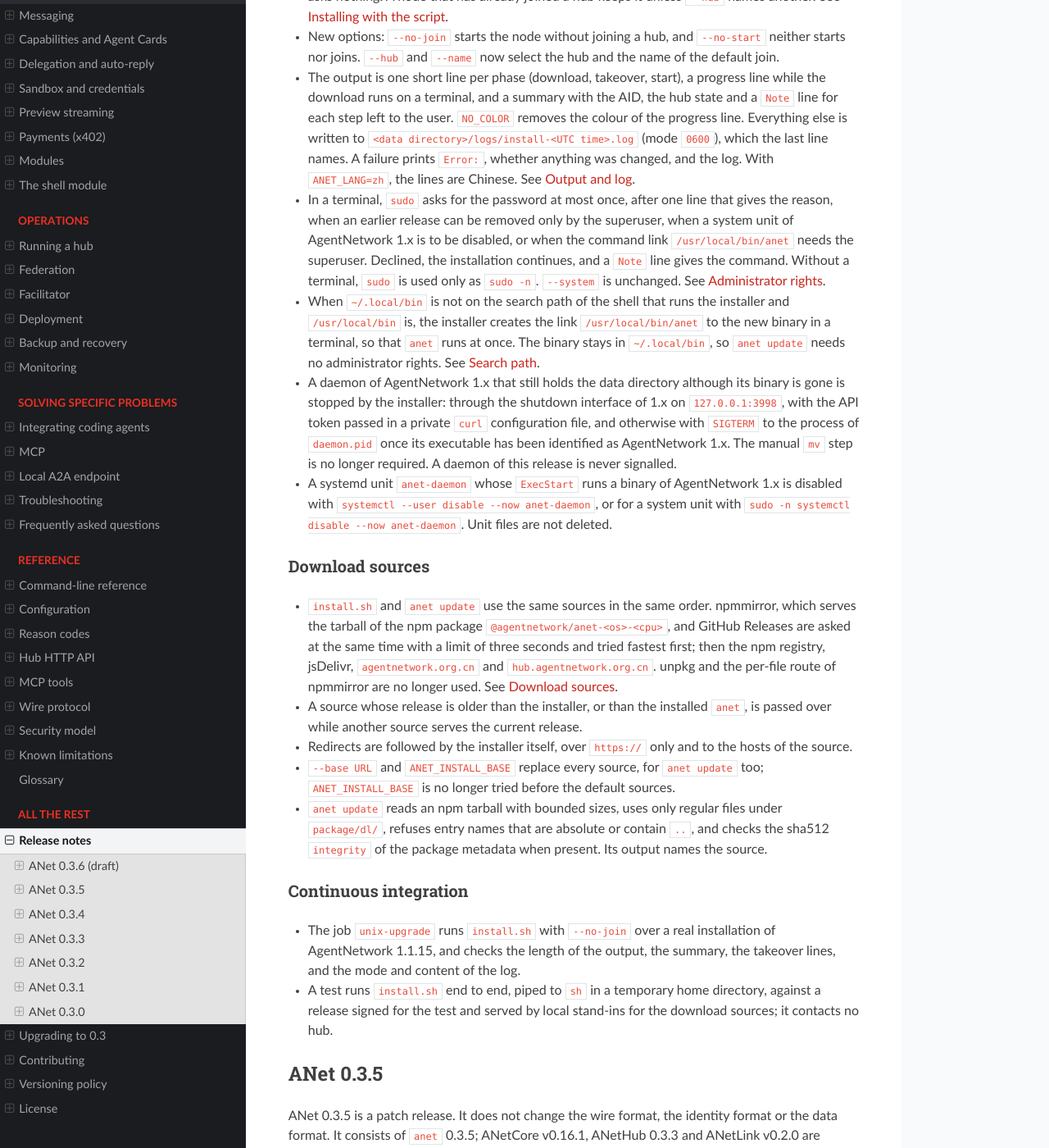
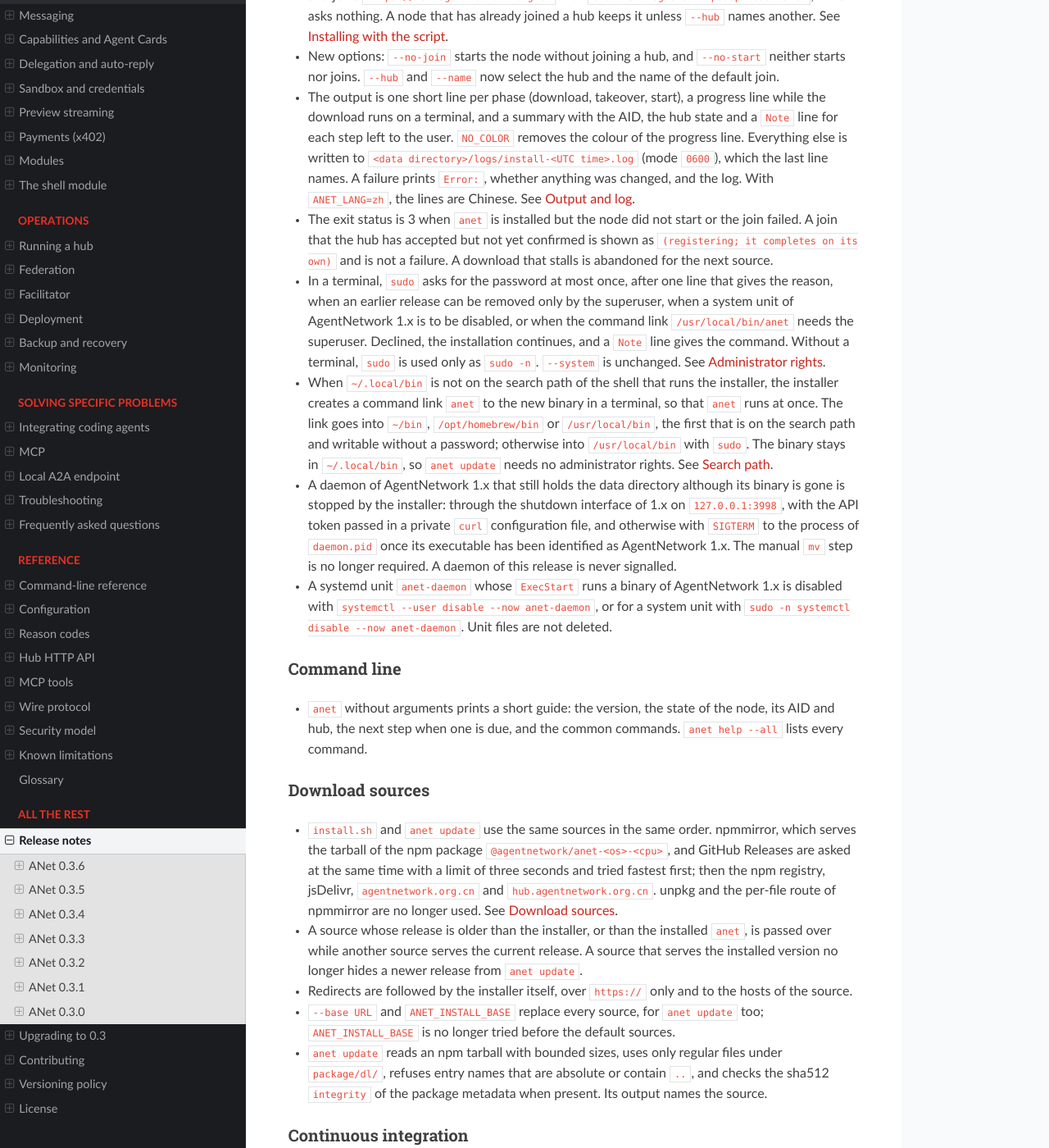
Before and after one commit to ANetResearch/ANet, a Sphinx documentation site: the page built from docs/news.rst, in a window 1280 px wide and 1400 px high, scrolled down 2072 px. Shown: the whole window at 82% size. Built offline with Sphinx 7.4.7 and the Read the Docs theme 3.1.0, drawn with Linux system fonts in a browser that asks for light colours; some of the changed text lies outside the part shown.

Commit message:
Release 0.3.6: concise installers, npmmirror and GitHub first
install.sh and anet update download from npmmirror or GitHub Releases,
whichever answers first, then the npm registry, jsDelivr and last the
project hosts; install.ps1 uses the same order for its pinned release.
Both installers print one line per phase, a progress bar on a terminal
and a short summary, and write the details to a private log. The one
line on Linux and macOS starts the node and joins the public hub, makes
`anet` available in the terminal that ran it, asks for the sudo password
at most once and only in a terminal, and stops a lingering AgentNetwork
1.x daemon. On Windows the plain line also starts the node and joins the
hub; -NoStart opts out. `anet` without arguments prints a short guide.
ANetCore v0.16.1, ANetHub 0.3.3 and ANetLink v0.2.0 are unchanged.

Co-Authored-By: Claude Opus 5.5 <noreply@anthropic.com>

```diff
--- a/docs/conf.py
+++ b/docs/conf.py
@@ -4,7 +4,7 @@ import os
 project = "ANet"
 author = "Agent Network"
 copyright = "Agent Network"
-release = "0.3.5"
+release = "0.3.6"
 version = "0.3"
 
 # English is the source language; translations are selected with SPHINX_LANGUAGE
--- a/docs/news.rst
+++ b/docs/news.rst
@@ -10,8 +10,8 @@ Release notes
 
 .. _news-0.3.6:
 
-ANet 0.3.6 (draft)
-------------------
+ANet 0.3.6
+----------
 
 ANet 0.3.6 is a patch release. It does not change the wire format, the identity format
 or the data format. It consists of ``anet`` 0.3.6; ANetCore v0.16.1, ANetHub 0.3.3 and
@@ -62,15 +62,21 @@ Linux and macOS installation
   ``0600``), which the last line names. A failure prints ``Error:``, whether anything was
   changed, and the log. With ``ANET_LANG=zh``, the lines are Chinese. See
   :ref:`intro-install-output`.
+* The exit status is 3 when ``anet`` is installed but the node did not start or the join
+  failed. A join that the hub has accepted but not yet confirmed is shown as
+  ``(registering; it completes on its own)`` and is not a failure. A download that stalls is
+  abandoned for the next source.
 * In a terminal, ``sudo`` asks for the password at most once, after one line that gives the
   reason, when an earlier release can be removed only by the superuser, when a system unit of
   AgentNetwork 1.x is to be disabled, or when the command link ``/usr/local/bin/anet`` needs
   the superuser. Declined, the installation continues, and a ``Note`` line gives the command.
   Without a terminal, ``sudo`` is used only as ``sudo -n``. ``--system`` is unchanged. See
   :ref:`intro-install-sudo`.
-* When ``~/.local/bin`` is not on the search path of the shell that runs the installer and
-  ``/usr/local/bin`` is, the installer creates the link ``/usr/local/bin/anet`` to the new
-  binary in a terminal, so that ``anet`` runs at once. The binary stays in ``~/.local/bin``,
+* When ``~/.local/bin`` is not on the search path of the shell that runs the installer, the
+  installer creates a command link ``anet`` to the new binary in a terminal, so that ``anet``
+  runs at once. The link goes into ``~/bin``, ``/opt/homebrew/bin`` or ``/usr/local/bin``,
+  the first that is on the search path and writable without a password; otherwise into
+  ``/usr/local/bin`` with ``sudo``. The binary stays in ``~/.local/bin``,
   so ``anet update`` needs no administrator rights. See :ref:`intro-install-path`.
 * A daemon of AgentNetwork 1.x that still holds the data directory although its binary is
   gone is stopped by the installer: through the shutdown interface of 1.x on
@@ -82,6 +88,13 @@ Linux and macOS installation
   disabled with ``systemctl --user disable --now anet-daemon``, or for a system unit with
   ``sudo -n systemctl disable --now anet-daemon``. Unit files are not deleted.
 
+Command line
+~~~~~~~~~~~~
+
+* ``anet`` without arguments prints a short guide: the version, the state of the node, its
+  AID and hub, the next step when one is due, and the common commands. ``anet help --all``
+  lists every command.
+
 Download sources
 ~~~~~~~~~~~~~~~~
 
@@ -91,7 +104,8 @@ Download sources
   npm registry, jsDelivr, ``agentnetwork.org.cn`` and ``hub.agentnetwork.org.cn``. unpkg and
   the per-file route of npmmirror are no longer used. See :ref:`intro-install-hosts`.
 * A source whose release is older than the installer, or than the installed ``anet``, is
-  passed over while another source serves the current release.
+  passed over while another source serves the current release. A source that serves the
+  installed version no longer hides a newer release from ``anet update``.
 * Redirects are followed by the installer itself, over ``https://`` only and to the hosts of
   the source.
 * ``--base URL`` and ``ANET_INSTALL_BASE`` replace every source, for ``anet update`` too;
@@ -109,6 +123,9 @@ Continuous integration
 * A test runs ``install.sh`` end to end, piped to ``sh`` in a temporary home directory,
   against a release signed for the test and served by local stand-ins for the download
   sources; it contacts no hub.
+* On Windows, ``test-install-http.ps1`` downloads a published release through the real
+  GitHub and npmmirror routes with the functions of ``install.ps1`` and checks it against
+  ``checksums.txt``, in Windows PowerShell 5.1 and PowerShell 7.
 
 
 .. _news-0.3.5:
--- a/docs/versioning.rst
+++ b/docs/versioning.rst
@@ -28,7 +28,7 @@ A release is made of four components, each with its own number.
      - The protocol and cryptography kernel (Go module). ``ANet`` and ``ANetHub`` require the same
        version in their ``go.mod``.
    * - ``anet``
-     - 0.3.5
+     - 0.3.6
      - The node program: daemon, command line, MCP server and local interfaces.
    * - ANetHub
      - 0.3.3
```
Also changed, not shown: deploy/release/apex/SKILL.md (+1 -1 lines), docs/RELEASE-NOTES-0.3.6.md (+9 -4 lines), docs/RELEASE-NOTES-0.3.6.zh-CN.md (+9 -4 lines), docs/upgrading.rst (+6 -1 lines), deploy/release/apex/README.md, 9 other files.
